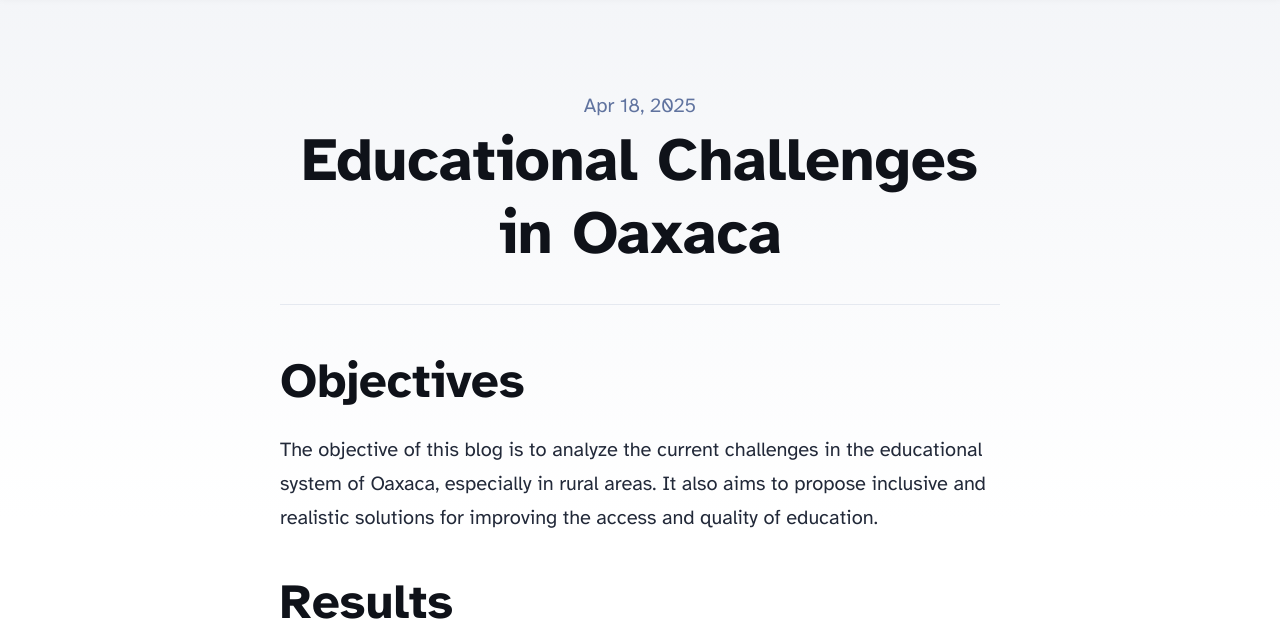
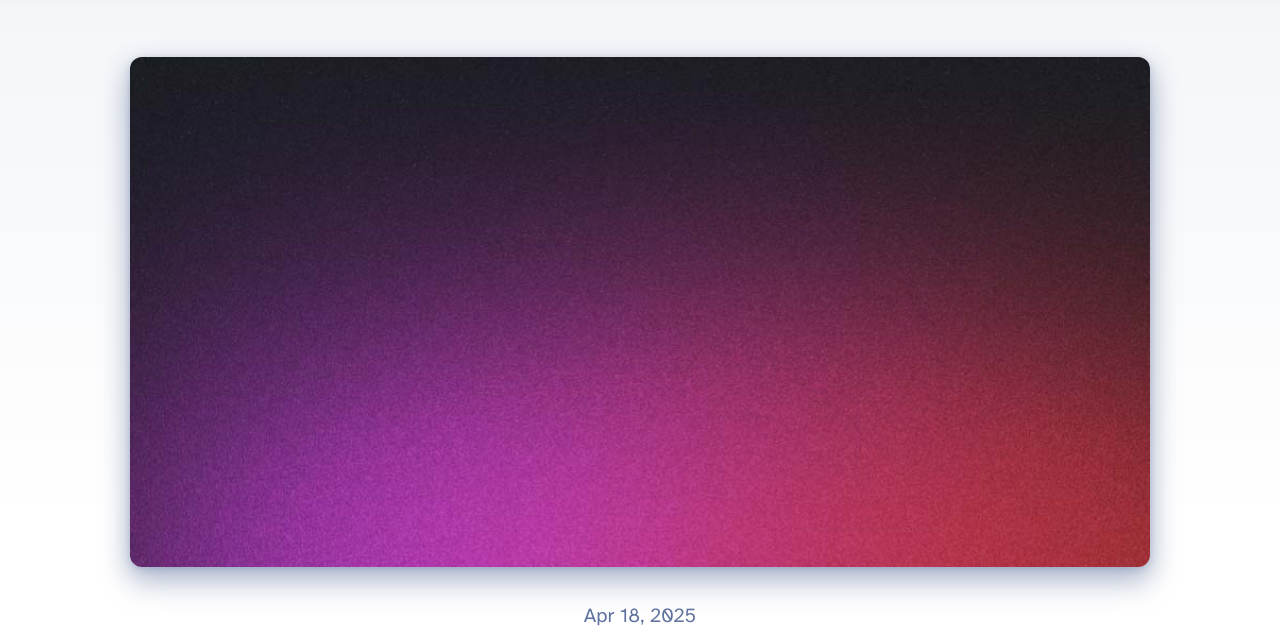
Before and after one commit to fergm04/blog-test, an Astro site: page /blog/first-post in a window 1280 px wide. Shown: the part 81-723 px from the top of the page. Built offline with nearby package versions, Linux system fonts and the light colour scheme; Astro itself is replaced by a stand-in of ours.

Commit message:
Add image

```diff
--- a/src/content/blog/first-post.md
+++ b/src/content/blog/first-post.md
@@ -4,6 +4,7 @@
 pubDate: "2025-04-18"
 author: "Ferglx"
 layout: "../../layouts/BlogLayout.astro"
+heroImage: '/blog-placeholder-3.jpg'
 ---
 
 ## Objectives
```
